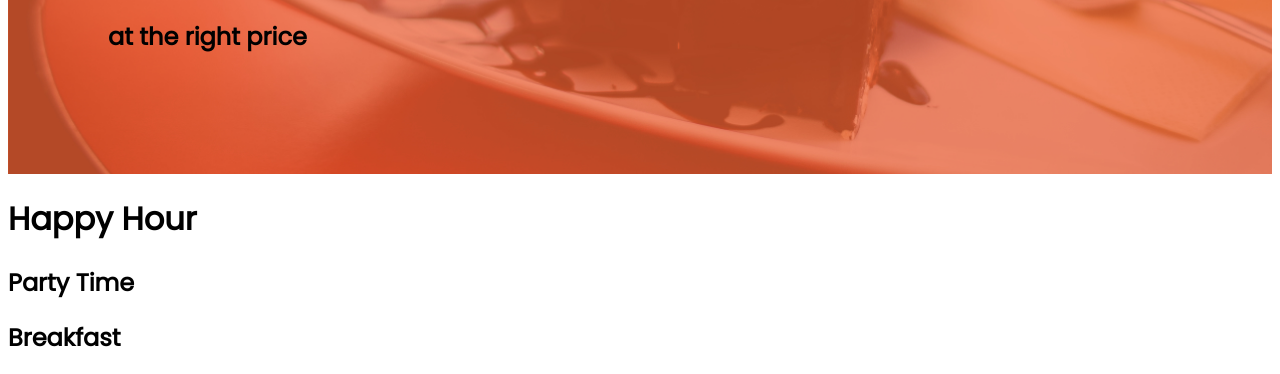
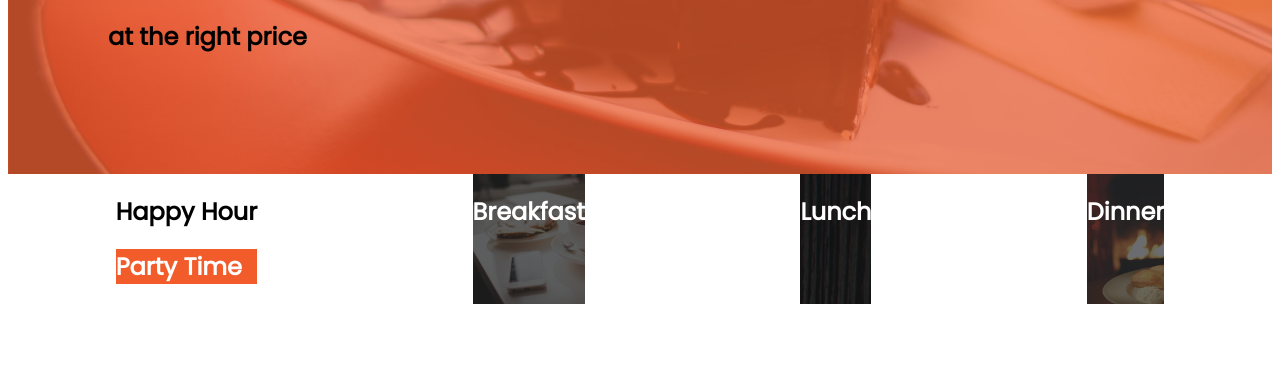
Before and after one commit to allanlimo02/Anitas_kitchen, a plain HTML site: page index.html in a window 1280 px wide. Shown: the part 473-847 px from the top of the page. After the commit the page ends 800 px from the top, so only its background shows below. Drawn offline with Linux system fonts and the light colour scheme.

Commit message:
Added backrounds to foodtop area

```diff
--- a/index.html
+++ b/index.html
@@ -19,10 +19,10 @@
         <h2> at the right price</h2>
     </div>
 
-    <div class="intro">
-            <div id="happy+party">
+    <div class="meals">
+            <div id="happymain">
                 <div id="happy">
-                    <h1>Happy Hour</h1>
+                    <h2>Happy Hour</h2>
                 </div>
                 <div id="party">
                     <h2>Party Time</h2>
@@ -33,10 +33,10 @@
                 <h2>Breakfast</h2>
             </div>
             <div id="lunch">
-
+                <h2>Lunch</h2>
             </div>
             <div id="dinner">
-
+                <h2>Dinner</h2>
             </div>
 
     </div>
--- a/style.css
+++ b/style.css
@@ -8,3 +8,36 @@ body{
     margin: 0px;
     padding: 100px;
 }
+.meals{
+    display: flex;
+    justify-content: space-around;
+    color: white;
+}
+
+
+
+
+#happymain{
+    background-color: white;
+    background-size: cover;
+
+}
+#happy{
+    color: black;
+}
+#party{
+    background-color: #f25c2a;
+}
+
+#breakfast{
+    background-image: url(assets/foodtop/breakfast.jpg);
+    background-size: cover;
+
+}
+#lunch{
+    background-image: url(assets/backgrounds/foodsBg.jpg);
+}
+#dinner{
+    background-image: url(assets/foodtop/dinner.jpg);
+    background-size: cover;
+}
```
